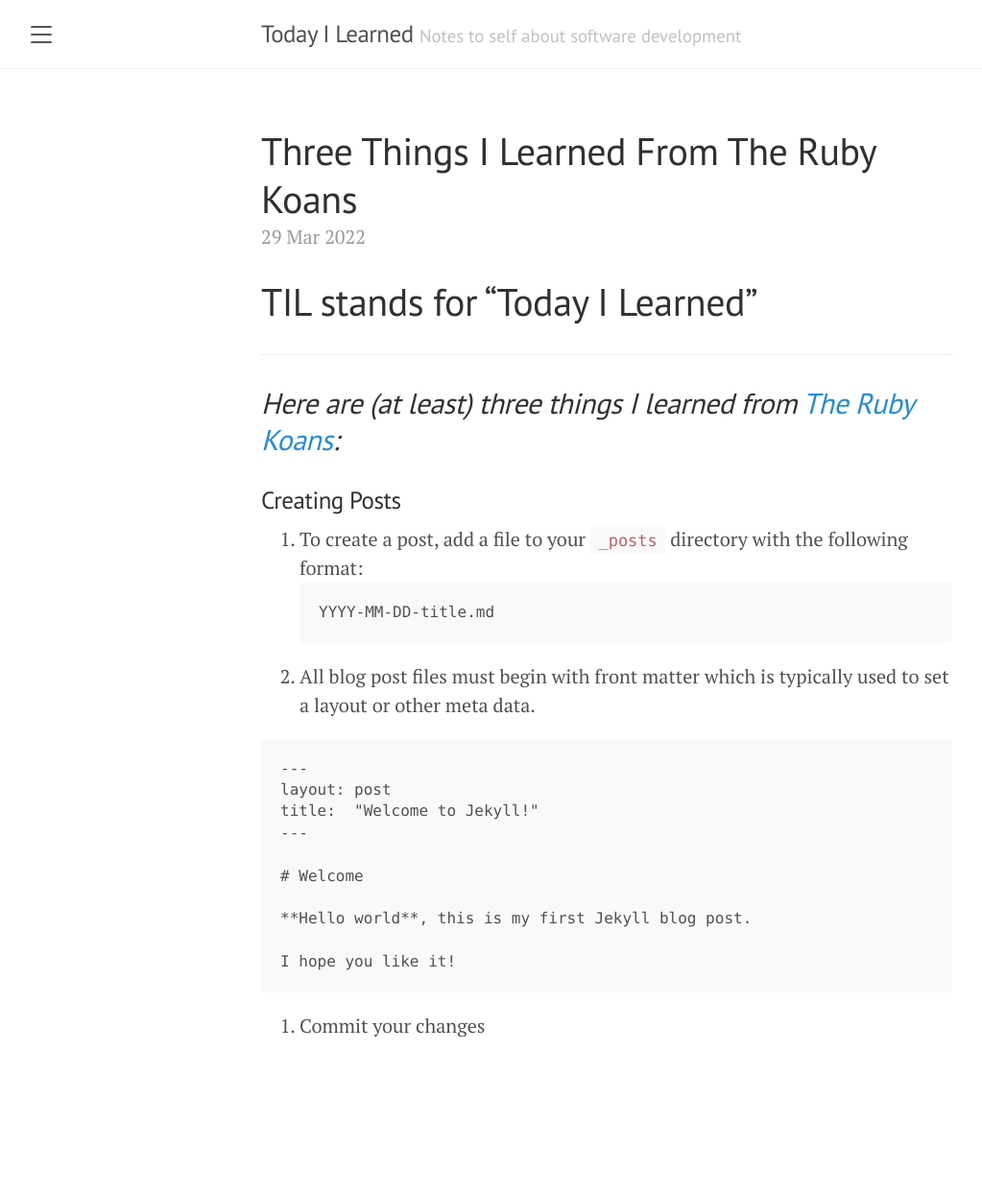
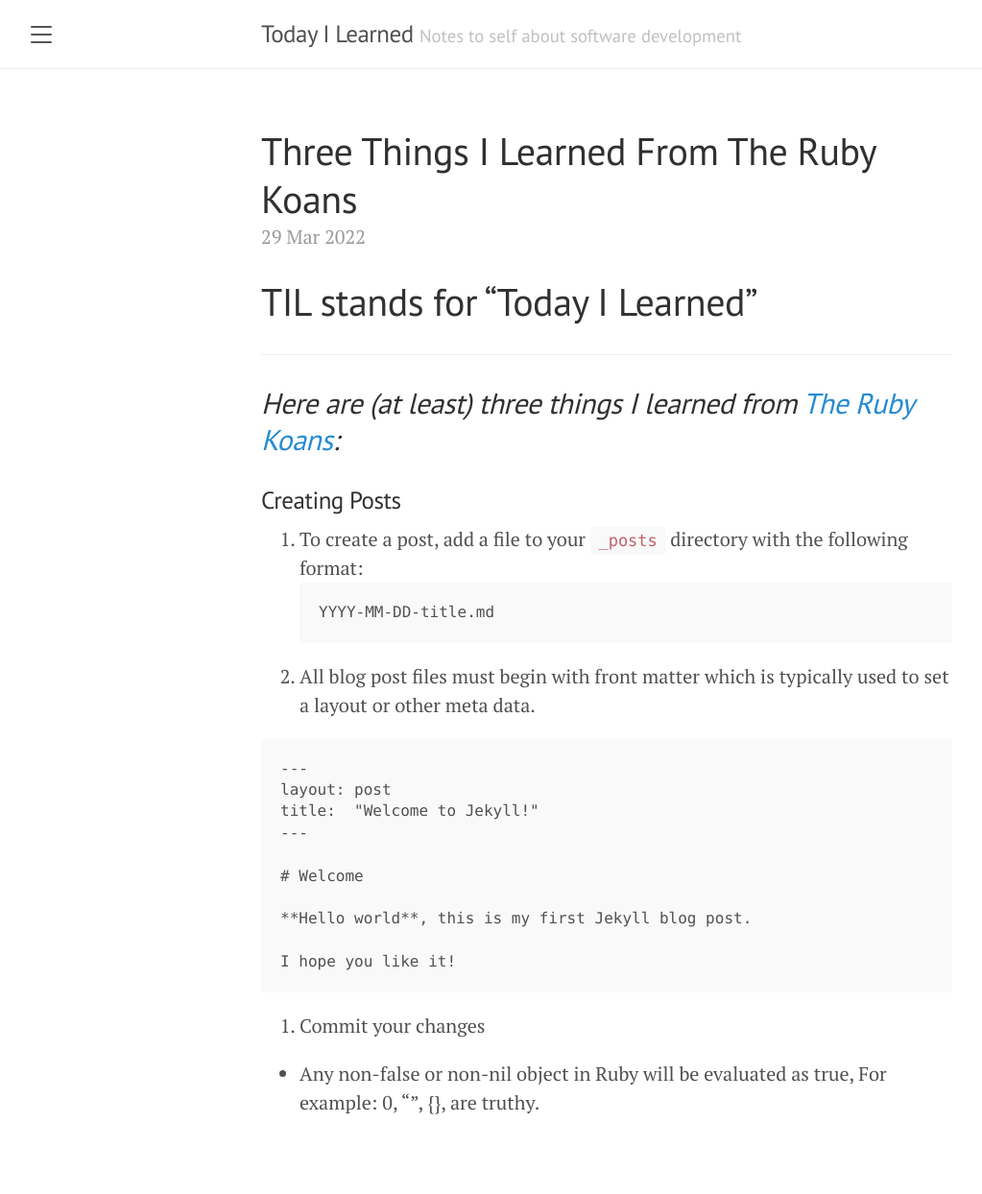
Before and after one commit to KevinDelaFuente/til, a Jekyll site: the page built from _posts/2022-03-29-three-things-i-learned-from-the-ruby-koans.md, in a window 1280 px wide. Shown: the whole page at 96% size, without its empty margins (8-1031 px from the left). Built offline with Jekyll 4.4.1, drawn with Linux system fonts in a browser that asks for light colours; our own code applies the rules of GitHub Pages for plain Markdown files; before the commit the page ends 1164 px from its top, so only the background shows below that.

Commit message:
Update 2022-03-29-three-things-i-learned-from-the-ruby-koans.md

````diff
--- a/_posts/2022-03-29-three-things-i-learned-from-the-ruby-koans.md
+++ b/_posts/2022-03-29-three-things-i-learned-from-the-ruby-koans.md
@@ -22,3 +22,7 @@ title:  "Welcome to Jekyll!"
 I hope you like it!
 ```
 3. Commit your changes
+
+
+
+- Any non-false or non-nil object in Ruby will be evaluated as true, For example: 0, "", {}, are truthy.
````
